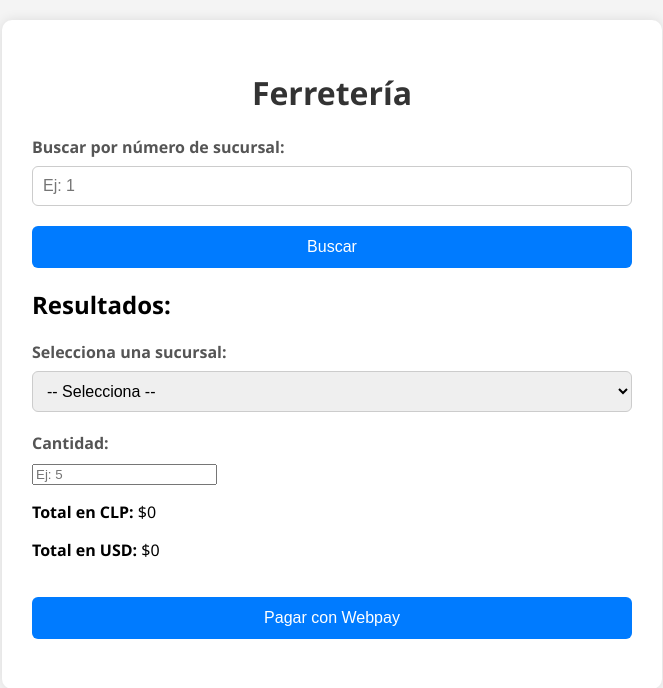
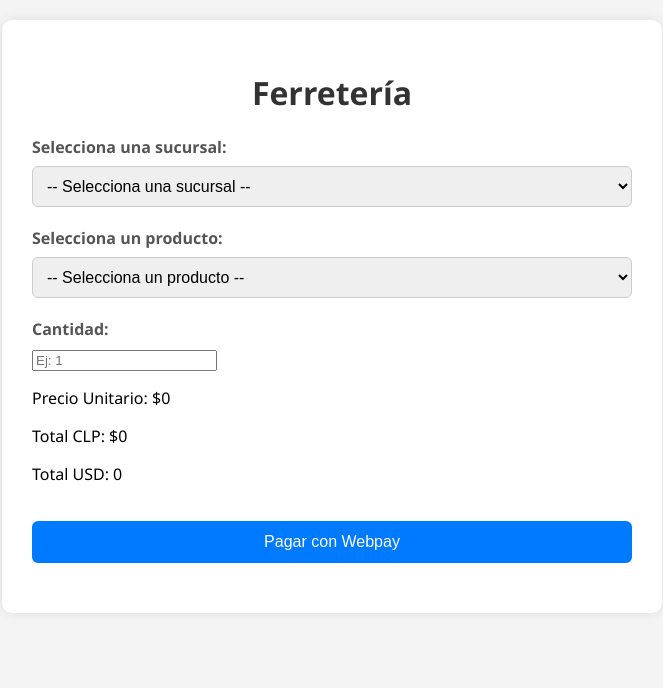
Before and after one commit to catalinalagosgomez/ferreteria, a Flask app: page / in a window 1280 px wide. Shown: the top 688 px of the page, without its empty margins (308-971 px from the left). Run offline with Flask 3, Linux system fonts and the light colour scheme; data comes from the database, SQL or seed files in the repository.

Commit message:
esta listo lo de los productos y lo del dolar

```diff
--- a/app.py
+++ b/app.py
@@ -1,7 +1,7 @@
 from flask import Flask, request, jsonify, render_template, session, redirect, url_for
 from flask_cors import CORS
 from extensions import db
-from models import Sucursal
+from models import Sucursal, Sucursal_original, Producto, StockSucursal
 import requests
 import time
 from transbank.webpay.webpay_plus.transaction import Transaction
@@ -22,20 +22,24 @@ def index():
     return render_template('index.html')
 
 @app.route('/sucursales')
-def buscar_sucursal():
-    filtro = request.args.get('filtro')
+def ver_sucursales_con_productos():
+    sucursales = Sucursal_original.query.all()
 
-    if filtro and filtro in ['1', '2', '3']:
-        sucursales_filtradas = Sucursal.query.filter(Sucursal.id == int(filtro)).all()
-    else:
-        sucursales_filtradas = Sucursal.query.all()
-
-    resultado = [{
-        'id': suc.id,
-        'nombre': suc.nombre,
-        'cantidad': suc.cantidad,
-        'precio': suc.precio
-    } for suc in sucursales_filtradas]
+    resultado = []
+    for suc in sucursales:
+        productos = []
+        for stock in suc.stock_productos:
+            productos.append({
+                "producto_id": stock.producto.id,
+                "nombre_producto": stock.producto.nombre,
+                "cantidad": stock.cantidad,
+                "precio": stock.precio
+            })
+        resultado.append({
+            "sucursal_id": suc.id,
+            "nombre_sucursal": suc.nombre,
+            "productos": productos
+        })
 
     return jsonify(resultado)
 
--- a/static/main.js
+++ b/static/main.js
@@ -1,150 +1,177 @@
 let sucursales = [];
 
-document.addEventListener('DOMContentLoaded', () => {
+document.addEventListener("DOMContentLoaded", () => {
   cargarSucursales();
 
-  const select = document.getElementById('filtroSelect');
-  if (select) select.addEventListener('change', actualizarPrecio);
-
-  const inputCantidad = document.getElementById('cantidad');
-  if (inputCantidad) inputCantidad.addEventListener('input', calcularTotal);
+  document
+    .getElementById("sucursalSelect")
+    .addEventListener("change", cargarProductos);
+  document
+    .getElementById("productoSelect")
+    .addEventListener("change", mostrarPrecioYTotal);
+  document.getElementById("cantidad").addEventListener("input", calcularTotal);
 });
 
 async function cargarSucursales() {
   try {
-    const res = await fetch('/sucursales');
-    if (!res.ok) throw new Error('No se pudo cargar las sucursales');
+    const res = await fetch("/sucursales");
+    if (!res.ok) throw new Error("No se pudo cargar las sucursales");
 
     const data = await res.json();
     sucursales = data;
 
-    const select = document.getElementById('filtroSelect');
-    if (!select) return;
+    const selectSucursal = document.getElementById("sucursalSelect");
+    selectSucursal.innerHTML =
+      '<option value="">-- Selecciona una sucursal --</option>';
 
-    select.innerHTML = '<option value="">-- Selecciona --</option>';
-    data.forEach(sucursal => {
-      const option = document.createElement('option');
-      option.value = sucursal.id;
-      option.textContent = sucursal.nombre;
-      select.appendChild(option);
+    sucursales.forEach((sucursal) => {
+      const option = document.createElement("option");
+      option.value = sucursal.sucursal_id;
+      option.textContent = sucursal.nombre_sucursal;
+      selectSucursal.appendChild(option);
     });
   } catch (err) {
-    alert('Error al cargar sucursales: ' + err.message);
+    alert("Error al cargar sucursales: " + err.message);
   }
 }
 
-async function buscarSucursal() {
-  const inputTexto = document.getElementById('filtroTexto').value.trim();
-  const selectValor = document.getElementById('filtroSelect').value;
+function cargarProductos() {
+  const idSucursal = document.getElementById("sucursalSelect").value;
+  const sucursal = sucursales.find((s) => s.sucursal_id == idSucursal);
 
-  const filtro = inputTexto !== '' ? inputTexto : selectValor;
-  let url = '/sucursales';
+  const formatter = new Intl.NumberFormat("es-CL", {
+    style: "currency",
+    currency: "CLP",
+    minimumFractionDigits: 0,
+    maximumFractionDigits: 0,
+  });
 
-  if (filtro) url += '?filtro=' + encodeURIComponent(filtro);
+  const selectProducto = document.getElementById("productoSelect");
+  selectProducto.innerHTML =
+    '<option value="">-- Selecciona un producto --</option>';
+
+  if (sucursal && sucursal.productos) {
+    sucursal.productos.forEach((producto) => {
+      const option = document.createElement("option");
+      option.value = producto.producto_id;
+      option.textContent = `${producto.nombre_producto} - ${formatter.format(
+        producto.precio
+      )}`;
+      option.dataset.precio = producto.precio;
+      selectProducto.appendChild(option);
+    });
+  }
+
+  // Reiniciar los precios
+  document.getElementById("precioUnitario").textContent = "0";
+  document.getElementById("total").textContent = "0";
+  document.getElementById("totalUSD").textContent = "0";
+}
+function mostrarPrecioYTotal() {
+  console.log("Cambiando producto...");
+  console.log("nom");
+  const selectProducto = document.getElementById("productoSelect");
+  const selectedOption = selectProducto.options[selectProducto.selectedIndex];
+
+  const precio = selectedOption?.dataset?.precio;
+  if (!precio) return;
+
+  document.getElementById("precioUnitario").textContent = precio;
+  calcularTotal();
+}
+
+async function calcularTotal() {
+  const precio = parseInt(
+    document.getElementById("precioUnitario").textContent
+  );
+  const cantidad = parseInt(document.getElementById("cantidad").value);
+
+  // Formateadores para CLP y USD
+  const formatterCLP = new Intl.NumberFormat("es-CL", {
+    style: "currency",
+    currency: "CLP",
+    minimumFractionDigits: 0,
+  });
+
+  const formatterUSD = new Intl.NumberFormat("en-US", {
+    style: "currency",
+    currency: "USD",
+    minimumFractionDigits: 2,
+  });
+
+  if (!isNaN(precio) && cantidad > 0) {
+    const total = precio * cantidad;
+
+    // Mostrar total formateado en CLP
+    document.getElementById("total").textContent = formatterCLP.format(total);
 
     try {
-    const res = await fetch(url);
-    if (!res.ok) throw new Error('Error en la respuesta');
+      const res = await fetch("/calcular_usd", {
+        method: "POST",
+        headers: { "Content-Type": "application/json" },
+        body: JSON.stringify({ total_clp: total }),
+      });
+
       const data = await res.json();
+      const totalUSD = data.total_usd;
 
-    const lista = document.getElementById('resultados');
-    if (!lista) return;
+      document.getElementById("totalUSD").textContent =
+        totalUSD != null ? formatterUSD.format(totalUSD) : "Error";
+    } catch {
+      document.getElementById("totalUSD").textContent = "Error";
+    }
+  } else {
+    document.getElementById("total").textContent = formatterCLP.format(0);
+    document.getElementById("totalUSD").textContent = formatterUSD.format(0);
+  }
+}
 
-    lista.innerHTML = '';
+function confirmarCompra() {
+  const sucursalId = document.getElementById("sucursalSelect").value;
+  const productoId = document.getElementById("productoSelect").value;
+  const cantidad = parseInt(document.getElementById("cantidad").value);
 
-    if (data.length === 0) {
-      lista.innerHTML = '<li>No se encontraron sucursales.</li>';
+  // Obtener texto del total y eliminar símbolos y puntos
+  const totalText = document
+    .getElementById("total")
+    .textContent.replace(/\$/g, "")
+    .replace(/\./g, "")
+    .trim();
+
+  const totalCLP = parseInt(totalText);
+
+  console.log("Sucursal:", sucursalId);
+  console.log("Producto:", productoId);
+  console.log("Cantidad:", cantidad);
+  console.log("Total CLP (parseado):", totalCLP);
+
+  if (
+    !sucursalId ||
+    !productoId ||
+    isNaN(cantidad) ||
+    cantidad <= 0 ||
+    isNaN(totalCLP)
+  ) {
+    mostrarToast("⚠️ Completa todos los campos correctamente.");
     return;
   }
 
-    data.forEach(sucursal => {
-      const li = document.createElement('li');
-      li.textContent = `${sucursal.nombre}, Cantidad: ${sucursal.cantidad}, Precio: $${sucursal.precio}`;
-      lista.appendChild(li);
-    });
-  } catch (error) {
-    alert('Error al obtener datos: ' + error.message);
-  }
+  iniciarPago(totalCLP, sucursalId, cantidad);
 }
 
-function actualizarPrecio() {
-  const idSeleccionado = document.getElementById('filtroSelect').value;
-  const sucursal = sucursales.find(s => s.id == idSeleccionado);
-
-  if (sucursal) {
-    document.getElementById('precioUnitario').textContent = sucursal.precio;
-    calcularTotal();
-  } else {
-    document.getElementById('precioUnitario').textContent = '0';
-    document.getElementById('total').textContent = '0';
-    document.getElementById('totalUSD').textContent = '0';
-  }
-}
-
-async function calcularTotal() {
-  const idSeleccionado = document.getElementById('filtroSelect').value;
-  const cantidad = parseInt(document.getElementById('cantidad').value);
-  const sucursal = sucursales.find(s => s.id == idSeleccionado);
-
-  if (sucursal && cantidad > 0) {
-    const total = cantidad * sucursal.precio;
-    document.getElementById('total').textContent = total;
-
-    try {
-      const res = await fetch('/calcular_usd', {
-        method: 'POST',
-        headers: { 'Content-Type': 'application/json' },
-        body: JSON.stringify({ total_clp: total })
-      });
-
-      const data = await res.json();
-      document.getElementById('totalUSD').textContent = data.total_usd ?? 'Error';
-    } catch (err) {
-      document.getElementById('totalUSD').textContent = 'Error';
-    }
-
-  } else {
-    document.getElementById('total').textContent = '0';
-    document.getElementById('totalUSD').textContent = '0';
-  }
-}
-
-function realizarVenta() {
-    const cantidadInput = document.getElementById("cantidad").value;
-    const sucursal = document.getElementById("selectSucursal").value;
-    const cantidad = parseInt(cantidadInput);
-
-    if (!cantidad || cantidad <= 0) {
-        mostrarToast("⚠️ Cantidad inválida.");
-        return;
-    }
-
-    if (!validarStock()) return;
-
-    fetch("/realizar_venta", {
-        method: "POST",
-        headers: { "Content-Type": "application/json" },
-        body: JSON.stringify({ sucursal: sucursal, cantidad: cantidad })
-    })
-    .then(res => res.json())
-    .then(data => {
-        mostrarToast(data.message);
-    })
-    .catch(() => {
-        mostrarToast("❌ Error en la venta");
-    });
-}
 
 function iniciarPago(monto, sucursal, cantidad) {
   fetch("/iniciar_pago", {
     method: "POST",
-        headers: {
-            "Content-Type": "application/json"
-        },
-        body: JSON.stringify({ amount: monto, sucursal: sucursal, cantidad: cantidad })
+    headers: { "Content-Type": "application/json" },
+    body: JSON.stringify({
+      amount: monto,
+      sucursal: sucursal,
+      cantidad: cantidad,
+    }),
   })
-    .then(response => response.json())
-    .then(data => {
+    .then((response) => response.json())
+    .then((data) => {
       if (data.url && data.token) {
         const form = document.createElement("form");
         form.method = "POST";
@@ -162,50 +189,24 @@ function iniciarPago(monto, sucursal, cantidad) {
         mostrarToast("❌ Error al iniciar el pago.");
       }
     })
-    .catch(error => {
+    .catch((error) => {
       console.error("Error en el pago:", error);
       mostrarToast("❌ Hubo un problema al conectar con el servidor.");
     });
 }
 
-function filtrarSucursales() {
-    const input = document.getElementById("buscadorSucursal").value.toLowerCase();
-    const sucursales = document.querySelectorAll(".sucursal-item");
+function mostrarToast(mensaje) {
+  const toast = document.getElementById("miToast");
+  const toastMensaje = document.getElementById("toastMensaje");
 
-    sucursales.forEach((item) => {
-        const nombre = item.getAttribute("data-nombre");
-        if (nombre.includes(input)) {
-            item.style.display = "flex";
-        } else {
-            item.style.display = "none";
-        }
-    });
-}
-
-function mostrarToast(mensaje) {
-    const toast = document.getElementById("toastSSE");
-    toast.textContent = mensaje;
-    toast.classList.remove("hidden");
-    toast.style.opacity = "1";
+  if (toast && toastMensaje) {
+    toastMensaje.textContent = mensaje;
+    toast.classList.add("mostrar");
 
     setTimeout(() => {
-        toast.style.opacity = "0";
-    }, 4000);
-
-    setTimeout(() => {
-        toast.classList.add("hidden");
-    }, 4500);
+      toast.classList.remove("mostrar");
+    }, 3000);
+  } else {
+    alert(mensaje); // Fallback si el toast no existe
   }
-function confirmarCompra() {
-    const idSucursal = document.getElementById('filtroSelect').value;
-    const cantidadInput = document.getElementById('cantidad').value;
-    const cantidad = parseInt(cantidadInput);
-    const totalCLP = parseInt(document.getElementById('total').textContent);
-
-    if (!idSucursal || isNaN(cantidad) || cantidad <= 0 || isNaN(totalCLP) || totalCLP <= 0) {
-        mostrarToast("⚠️ Verifica la sucursal, cantidad y total antes de continuar.");
-        return;
 }
-
-    iniciarPago(totalCLP, idSucursal, cantidad);
-}
--- a/templates/index.html
+++ b/templates/index.html
@@ -4,45 +4,57 @@
   <meta charset="UTF-8" />
   <title>Ferretería - Buscar Sucursales</title>
   <link rel="stylesheet" href="{{ url_for('static', filename='styles.css') }}">
+  <style>
+    /* Estilos para el toast */
+    #miToast {
+      position: fixed;
+      bottom: 20px;
+      left: 20px;
+      background-color: #333;
+      color: white;
+      padding: 12px 20px;
+      border-radius: 6px;
+      display: none;
+      z-index: 1000;
+    }
+    #miToast.mostrar {
+      display: block;
+    }
+  </style>
 </head>
 <body>
   <div class="container">
     <h1>Ferretería</h1>
 
-
-    <label for="filtroTexto">Buscar por número de sucursal:</label>
-    <input type="text" id="filtroTexto" placeholder="Ej: 1" />
-    <button onclick="buscarSucursal()">Buscar</button>
-
-
-    <h2>Resultados:</h2>
-    <ul id="resultados"></ul>
-
-
     <div class="selector-container">
-      <label for="filtroSelect">Selecciona una sucursal:</label>
-      <select id="filtroSelect" class="selector" onchange="calcularTotal()">
+      <label for="sucursalSelect">Selecciona una sucursal:</label>
+      <select id="sucursalSelect" class="selector" onchange="cargarProductos()">
         <option value="">-- Selecciona una sucursal --</option>
       </select>
     </div>
 
+    <div class="selector-container">
+      <label for="productoSelect">Selecciona un producto:</label>
+      <select id="productoSelect" class="selector" onchange="mostrarPrecioYTotal()">
+        <option value="">-- Selecciona un producto --</option>
+      </select>
+    </div>
 
     <div class="cantidad-container">
       <label for="cantidad">Cantidad:</label>
-      <input type="number" id="cantidad" min="1" placeholder="Ej: 5" oninput="calcularTotal()" />
+      <input type="number" id="cantidad" min="1" placeholder="Ej: 1" oninput="mostrarPrecioYTotal()" />
     </div>
 
-
-    <div class="precio-container">
-      <p><strong>Total en CLP:</strong> $<span id="total">0</span></p>
-      <p><strong>Total en USD:</strong> $<span id="totalUSD">0</span></p>
-    </div>
-
+    <p>Precio Unitario: $<span id="precioUnitario">0</span></p>
+    <p>Total CLP: $<span id="total">0</span></p>
+    <p>Total USD: <span id="totalUSD">0</span></p>
 
     <button onclick="confirmarCompra()">Pagar con Webpay</button>
 
+    <div id="mensaje" style="margin-top: 20px; color: green;"></div>
 
-    <div id="mensaje" style="margin-top: 20px; color: green;"></div>
+    <!-- Toast para mostrar mensajes -->
+    <div id="miToast"><span id="toastMensaje"></span></div>
   </div>
 
   <script src="{{ url_for('static', filename='main.js') }}"></script>
```
Also changed, not shown: models.py (+25 -1 lines), populate_db.py (+39 -1 lines), instance/database.db. Lines whose indentation alone changed are shown as unchanged.
